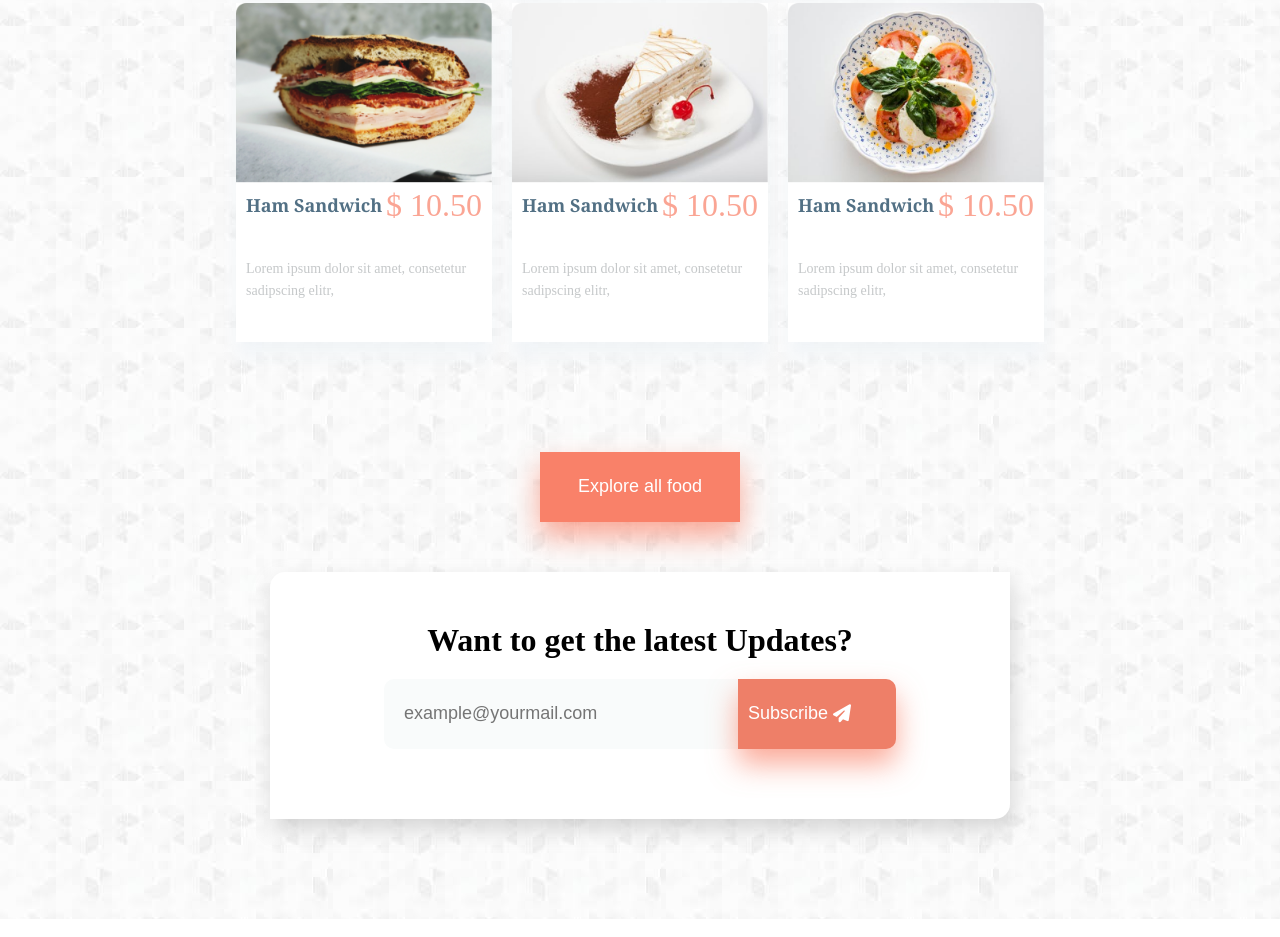
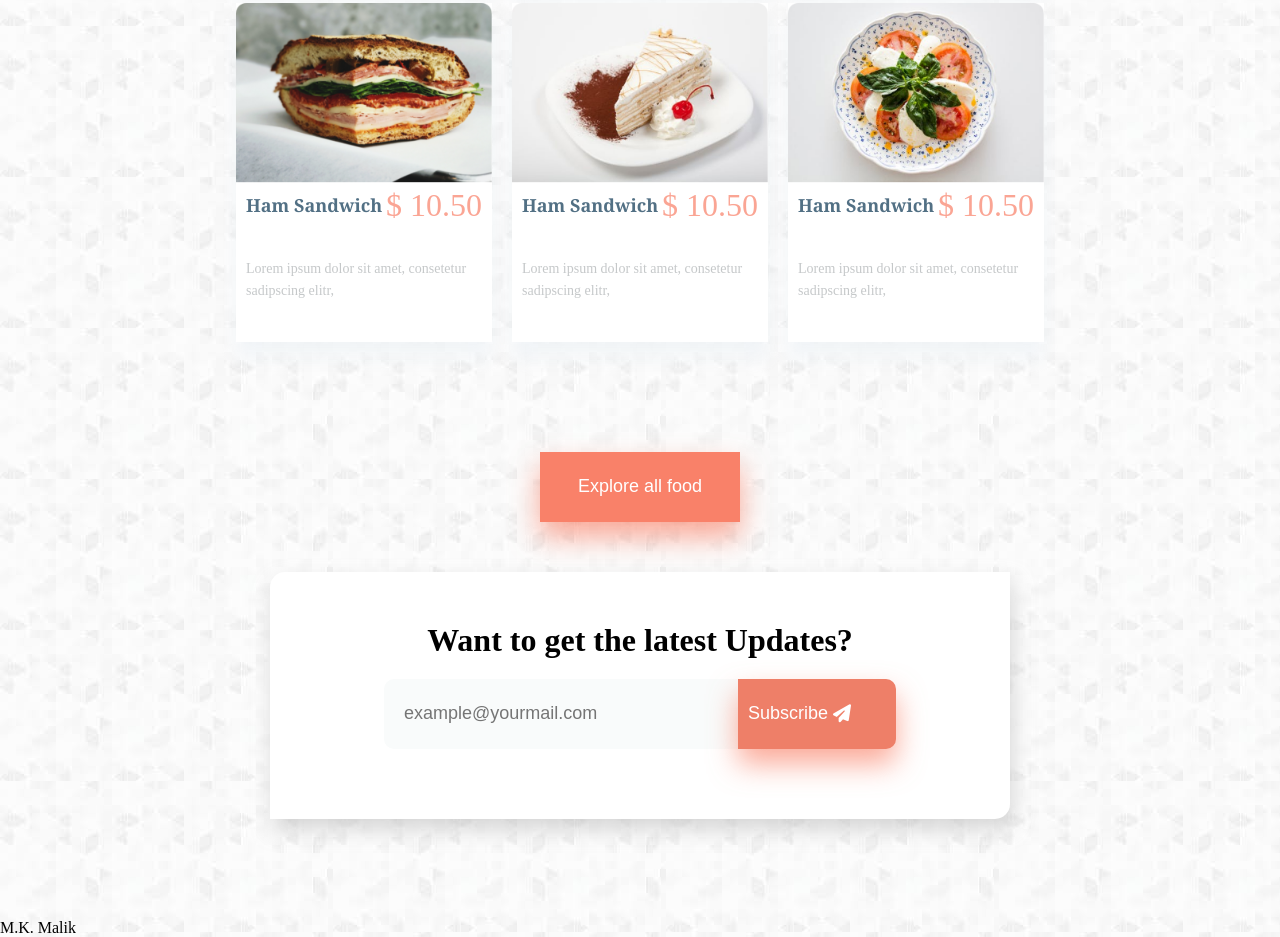
Before and after one commit to MKMalik/website-design-html-css, a plain HTML site: page index.html in a window 1280 px wide. Shown: the part 2390-3327 px from the top of the page. Drawn offline with Linux system fonts and the light colour scheme; a web font is replaced by a local one.

Commit message:
Update index.html

```diff
--- a/index.html
+++ b/index.html
@@ -145,6 +145,10 @@
             </button>
         </div>
     </div>
+
+    <div id="owner-name">
+        M.K. Malik
+    </div>
 </body>
 
 </html>
```
